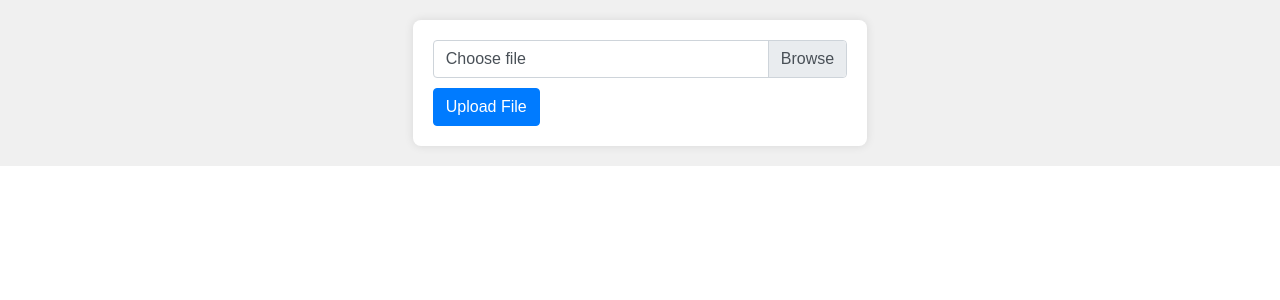
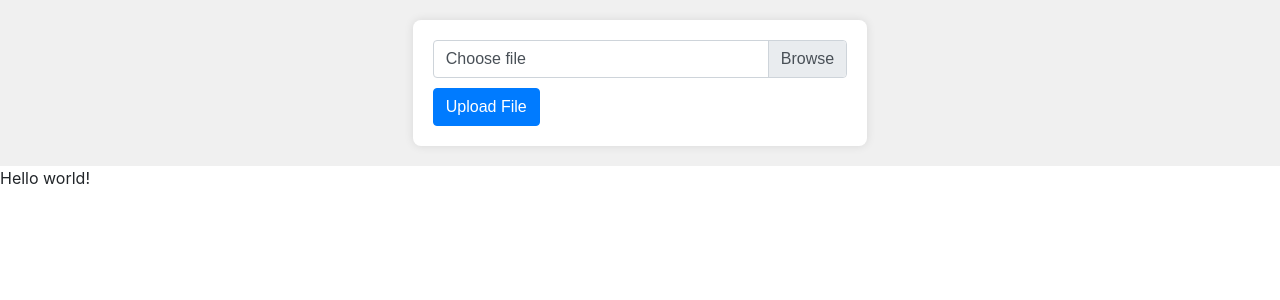
Before and after one commit to harsh788/ASD-Detection, a Flask app: page / in a window 1280 px wide. Shown: the top 300 px of the page. Run offline with Flask 3, Linux system fonts and the light colour scheme; some libraries are stand-ins or nearby versions.

Commit message:
Update index.html
Added hello world

```diff
--- a/templates/index.html
+++ b/templates/index.html
@@ -45,6 +45,7 @@
             {% endfor %}
         </div>
     </div>
+    <p>Hello world!</p>
 
     <script>
         document.getElementById('file').addEventListener('change', function(e) {
```
